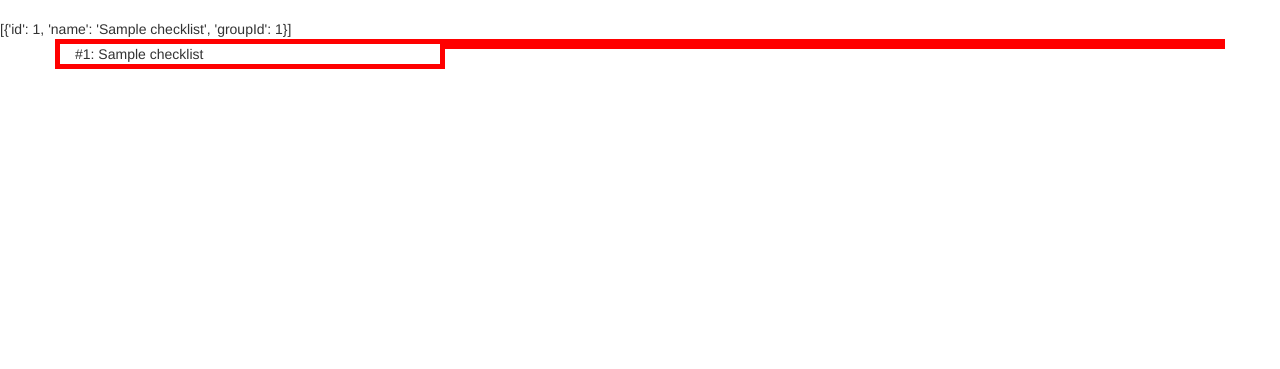
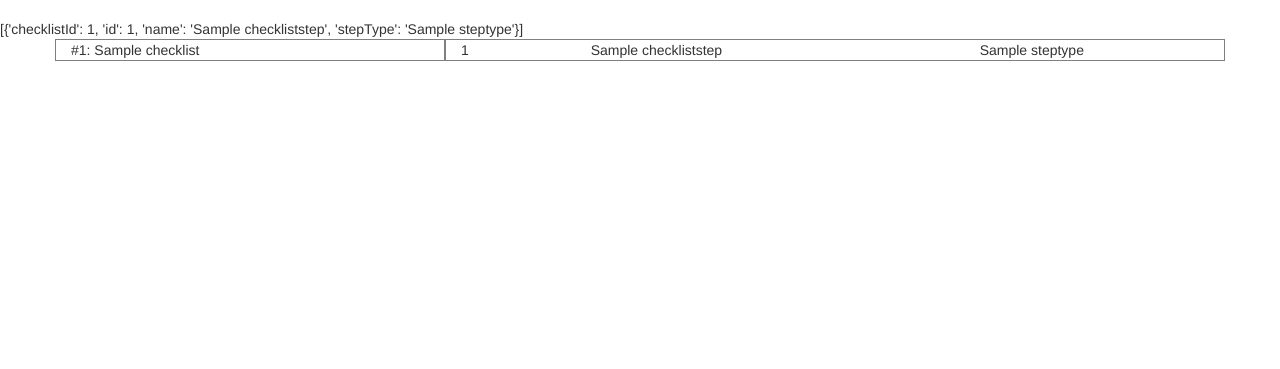
Before and after one commit to DarthYogurt/medusa_backend, a Django app: page /checklist/ in a window 1280 px wide. Shown: the part 51-420 px from the top of the page. Run offline with Django 3.2, Linux system fonts and the light colour scheme; tables that the repository leaves empty hold one stand-in row (values such as "Sample post"); some libraries are stand-ins or nearby versions.

Commit message:
model views working - next search form

```diff
--- a/medusa_backend/views.py
+++ b/medusa_backend/views.py
@@ -40,9 +40,15 @@ def checkList(request):
         temp['groupId'] = item.groupId.id
         variables['checklist'].append(temp)
 
-
-
-
+    variables['checklistStep']=[]
+    s = ChecklistStep.objects.all()
+    for item in s:
+        temp = {}
+        temp['checklistId'] = item.checklistId.id
+        temp['id'] = item.id
+        temp['name'] = item.name
+        temp['stepType'] = item.stepTypeId.name
+        variables['checklistStep'].append(temp)
 
     t = get_template('checklist.html')
     c = Context(variables)
--- a/static/custom/borderTemp.css
+++ b/static/custom/borderTemp.css
@@ -2,5 +2,5 @@
 /* CSS Document */
 
 .col-lg-4, .col-lg-8, .col-md-4, .col-md-8 {
-	border:5px solid red;
+	border:1px solid grey;
 }
--- a/templates/checklist.html
+++ b/templates/checklist.html
@@ -2,7 +2,12 @@
 {% block content %}
 
 
-{{ checklist }}
+<script>
+	console.log( {{checklistStep}} );
+	console.log("Hi");
+</script>
+
+{{ checklistStep }}
 
 <div class="container">
 	<div class="row">
@@ -13,8 +18,20 @@
 
         </div>
         <div class="col-md-8">
+        	{% for s in checklistStep %}
+        	<div class="row">
+        		<div class="col-sm-2">
+                	{{ s.checklistId }}
+                </div>
+                <div class="col-sm-6">
+                	{{ s.name }}
+                </div>
+                <div class="col-sm-4">
+                	{{ s.stepType }}
+                </div>
 
-
+        	</div>
+            {% endfor %}
         </div>
     </div>
 
--- a/templates/header.html
+++ b/templates/header.html
@@ -1,7 +1,7 @@
 <!DOCTYPE html>
 <html>
   <head>
-    <title>Bootstrap 101 Template</title>
+    <title>Medusa Glass</title>
     <meta name="viewport" content="width=device-width, initial-scale=1.0">
     <!-- Bootstrap -->
     <!--- <link href="http://www.getbootstrap.com/dist/css/bootstrap.min.css" rel="stylesheet"/>
```
